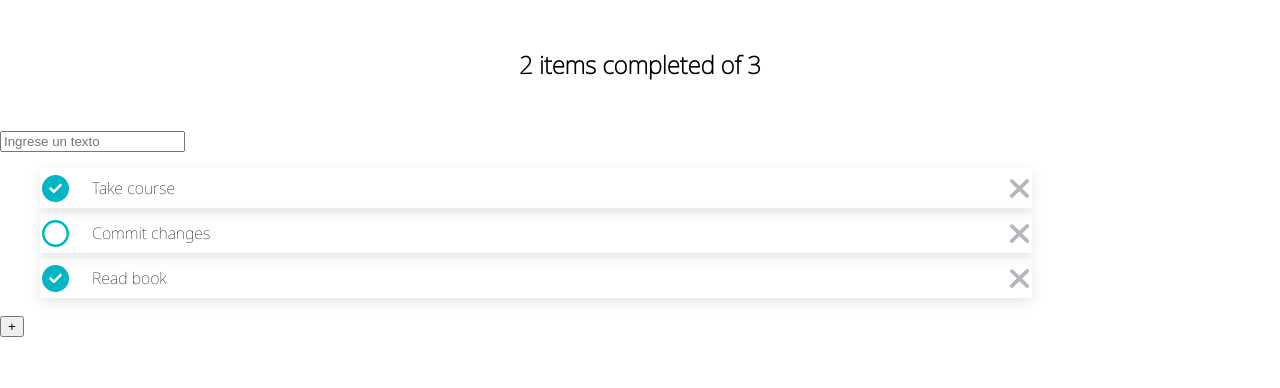
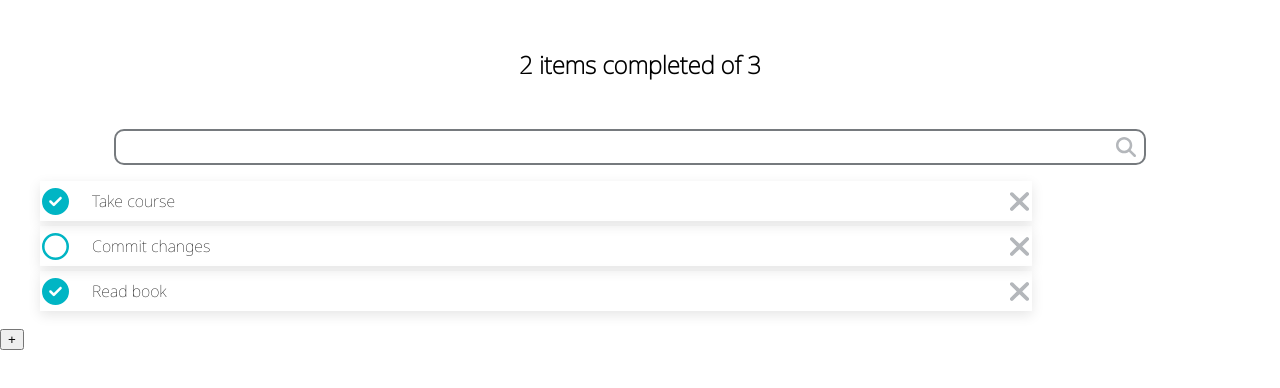
Before and after one commit to ArielAyala/to-do-list-react, a React (Create React App) app: page / in a window 1280 px wide. Shown: the top 388 px of the page. Built offline with nearby package versions, Linux system fonts and the light colour scheme.

Commit message:
Add seach icon within input

```diff
--- /dev/null
+++ b/src/components/TodoSearch/TodoSearch.css
@@ -0,0 +1,28 @@
+.search-container {
+    display: flex;
+    justify-content: center;
+}
+
+.search-container input {
+    width: 80%;
+    height: 30px;
+    border-radius: 10px;
+    border: 2px solid #767a7e;
+    text-indent: 1em;
+}
+
+.search-container input:focus {
+    outline-color: #00b5c4;
+}
+
+.search-icon-container {
+    display: flex;
+    justify-content: center;
+    align-items: center;
+    position: relative;
+    right: 30px;
+}
+
+.search-icon {
+    width: 20px;
+}
--- a/src/components/TodoSearch/TodoSearch.js
+++ b/src/components/TodoSearch/TodoSearch.js
@@ -1,8 +1,16 @@
 import React from 'react'
+import './TodoSearch.css'
+import searchIcon from "../../assets/search.svg";
+
 
 function TodoSearch() {
     return (
-        <input placeholder='Ingrese un texto' />
+        <div className="search-container">
+            <input />
+            <div className="search-icon-container">
+                <img className="search-icon" src={searchIcon} alt="search" />
+            </div>
+        </div>
     )
 }
 
```
Also changed, not shown: src/assets/search.svg (added).
